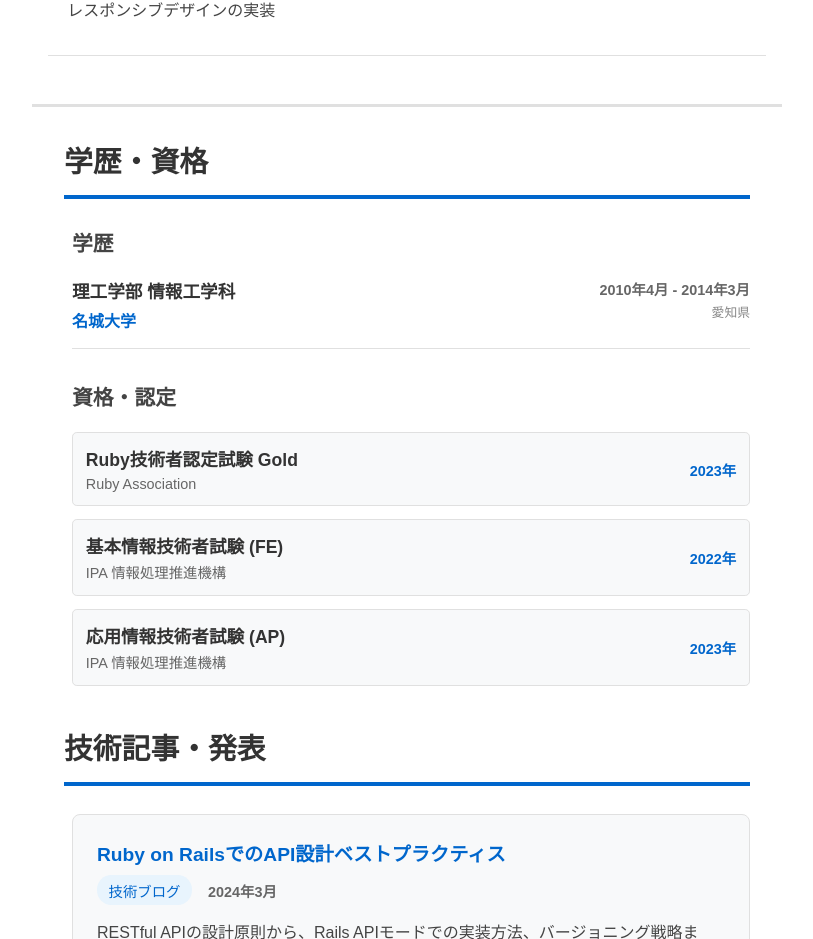
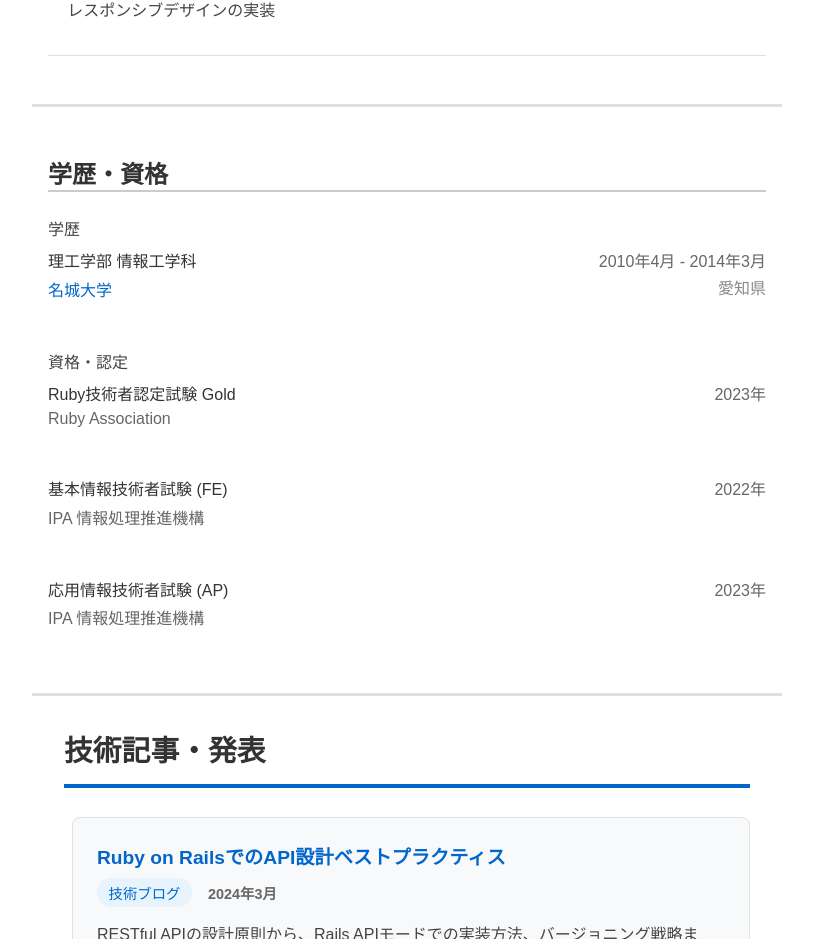
Before and after one commit to tomitahisaki/tomitahisaki.github.io, a React (Vite) app: page / in a window 1280 px wide. Shown: the part 2396-3335 px from the top of the page, without its empty margins (233-1046 px from the left). Built offline with nearby package versions, Linux system fonts and the light colour scheme.

Commit message:
fix: education

```diff
--- a/src/components/Education.tsx
+++ b/src/components/Education.tsx
@@ -16,12 +16,12 @@ export const Education: React.FC<EducationProps> = ({ data }) => {
           <div style={styles.degreesList}>
             {data.degrees.map((degree, index) => (
               <div key={index} style={styles.degreeItem}>
-                <div style={styles.degreeHeader}>
-                  <div style={styles.degreeInfo}>
-                    <h4 style={styles.degreeTitle}>{degree.degree}</h4>
+                <div style={styles.itemHeader}>
+                  <div style={styles.itemTitle}>
+                    <h4 style={styles.itemName}>{degree.degree}</h4>
                     <h5 style={styles.institution}>{degree.institution}</h5>
                   </div>
-                  <div style={styles.degreeMeta}>
+                  <div style={styles.itemMeta}>
                     <span style={styles.period}>{degree.period}</span>
                     <span style={styles.location}>{degree.location}</span>
                   </div>
@@ -38,9 +38,9 @@ export const Education: React.FC<EducationProps> = ({ data }) => {
           <div style={styles.certificationsList}>
             {data.certifications.map((cert, index) => (
               <div key={index} style={styles.certificationItem}>
-                <div style={styles.certificationHeader}>
-                  <div style={styles.certificationInfo}>
-                    <h4 style={styles.certificationName}>{cert.name}</h4>
+                <div style={styles.itemHeader}>
+                  <div style={styles.itemTitle}>
+                    <h4 style={styles.itemName}>{cert.name}</h4>
                     <span style={styles.issuer}>{cert.issuer}</span>
                   </div>
                   <span style={styles.certificationDate}>{cert.date}</span>
@@ -56,107 +56,85 @@ export const Education: React.FC<EducationProps> = ({ data }) => {
 
 const styles = {
   section: {
-    marginBottom: '2.5em',
-    padding: '0 2em',
+    marginBottom: '2em',
+    padding: '1em',
+    borderBottom: '0.2em solid #e0e0e0',
   },
   sectionTitle: {
-    fontSize: '1.8em',
+    fontSize: '1.5em',
     fontWeight: 'bold',
     marginBottom: '1em',
     color: '#333',
-    borderBottom: '0.15em solid #0066cc',
-    paddingBottom: '0.5em',
+    margin: '0 0 1em 0',
   },
   subsection: {
-    marginBottom: '2em',
-    marginLeft: '0.5em',
+    marginBottom: '1.5em',
   },
   subsectionTitle: {
-    fontSize: '1.3em',
-    fontWeight: 'bold',
-    marginBottom: '1em',
+    fontSize: '1em',
+    fontWeight: 'normal',
+    marginBottom: '0.5em',
     color: '#444',
   },
   degreesList: {
-    display: 'flex',
-    flexDirection: 'column' as const,
-    gap: '1em',
+    marginTop: '0.5em',
   },
   degreeItem: {
+    marginBottom: '1.5em',
     paddingBottom: '1em',
-    borderBottom: '0.05em solid #e0e0e0',
   },
-  degreeHeader: {
+  certificationsList: {
+    marginTop: '0.5em',
+  },
+  certificationItem: {
+    marginBottom: '1.5em',
+    paddingBottom: '1em',
+  },
+  itemHeader: {
     display: 'flex',
     justifyContent: 'space-between',
     alignItems: 'flex-start',
+    marginBottom: '0.5em',
     flexWrap: 'wrap' as const,
     gap: '0.5em',
   },
-  degreeInfo: {
+  itemTitle: {
     flex: '1',
   },
-  degreeTitle: {
-    fontSize: '1.1em',
-    fontWeight: 'bold',
+  itemName: {
+    fontSize: '1em',
+    fontWeight: 'normal',
     margin: '0 0 0.3em 0',
     color: '#333',
   },
   institution: {
     fontSize: '1em',
-    fontWeight: '600',
+    fontWeight: 'normal',
     margin: '0',
     color: '#0066cc',
   },
-  degreeMeta: {
+  issuer: {
+    fontSize: '1em',
+    color: '#666',
+  },
+  itemMeta: {
     display: 'flex',
     flexDirection: 'column' as const,
     alignItems: 'flex-end',
     gap: '0.2em',
   },
   period: {
-    fontSize: '0.9em',
-    fontWeight: 'bold',
+    fontSize: '1em',
+    fontWeight: 'normal',
     color: '#666',
   },
   location: {
-    fontSize: '0.8em',
+    fontSize: '1em',
     color: '#888',
   },
-  certificationsList: {
-    display: 'flex',
-    flexDirection: 'column' as const,
-    gap: '0.8em',
-  },
-  certificationItem: {
-    padding: '0.8em',
-    backgroundColor: '#f8f9fa',
-    borderRadius: '0.3em',
-    border: '0.05em solid #e0e0e0',
-  },
-  certificationHeader: {
-    display: 'flex',
-    justifyContent: 'space-between',
-    alignItems: 'center',
-    flexWrap: 'wrap' as const,
-    gap: '0.5em',
-  },
-  certificationInfo: {
-    flex: '1',
-  },
-  certificationName: {
-    fontSize: '1.1em',
-    fontWeight: 'bold',
-    margin: '0 0 0.2em 0',
-    color: '#333',
-  },
-  issuer: {
-    fontSize: '0.9em',
+  certificationDate: {
+    fontSize: '1em',
+    fontWeight: 'normal',
     color: '#666',
   },
-  certificationDate: {
-    fontSize: '0.9em',
-    fontWeight: 'bold',
-    color: '#0066cc',
-  },
 };
```
